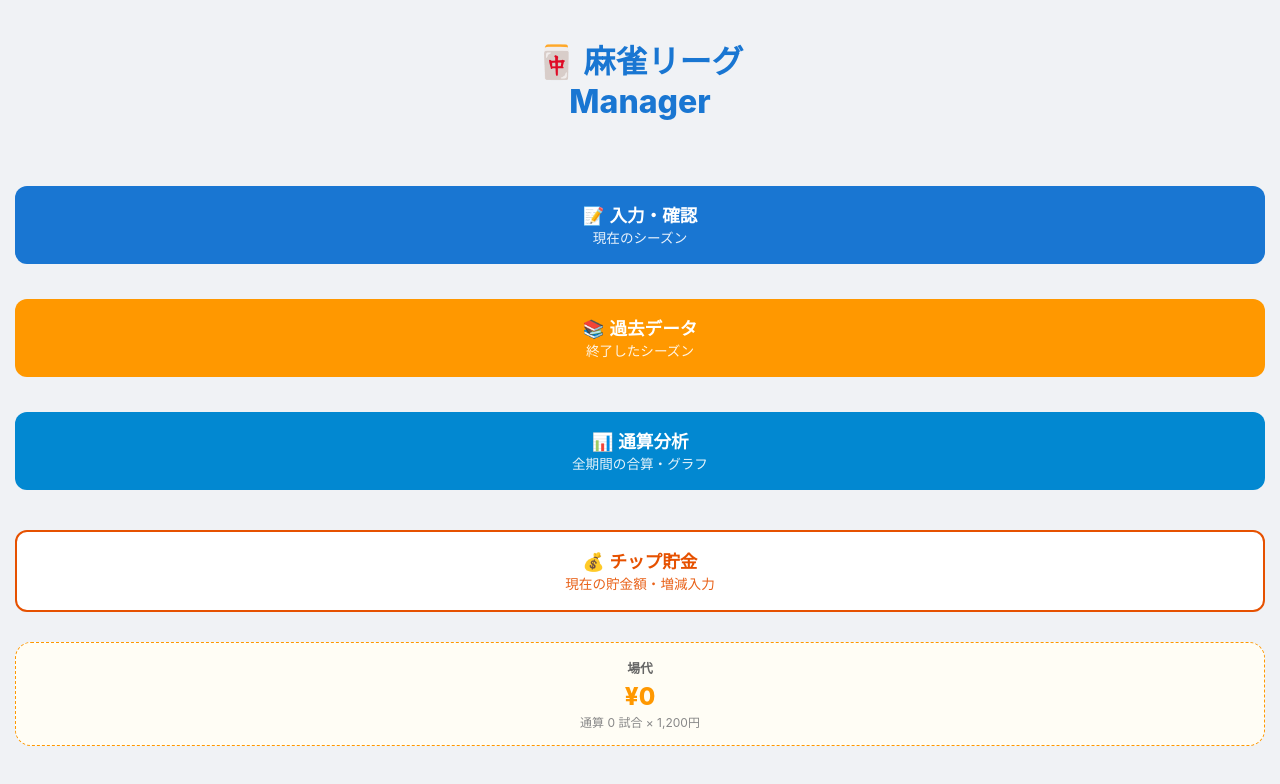
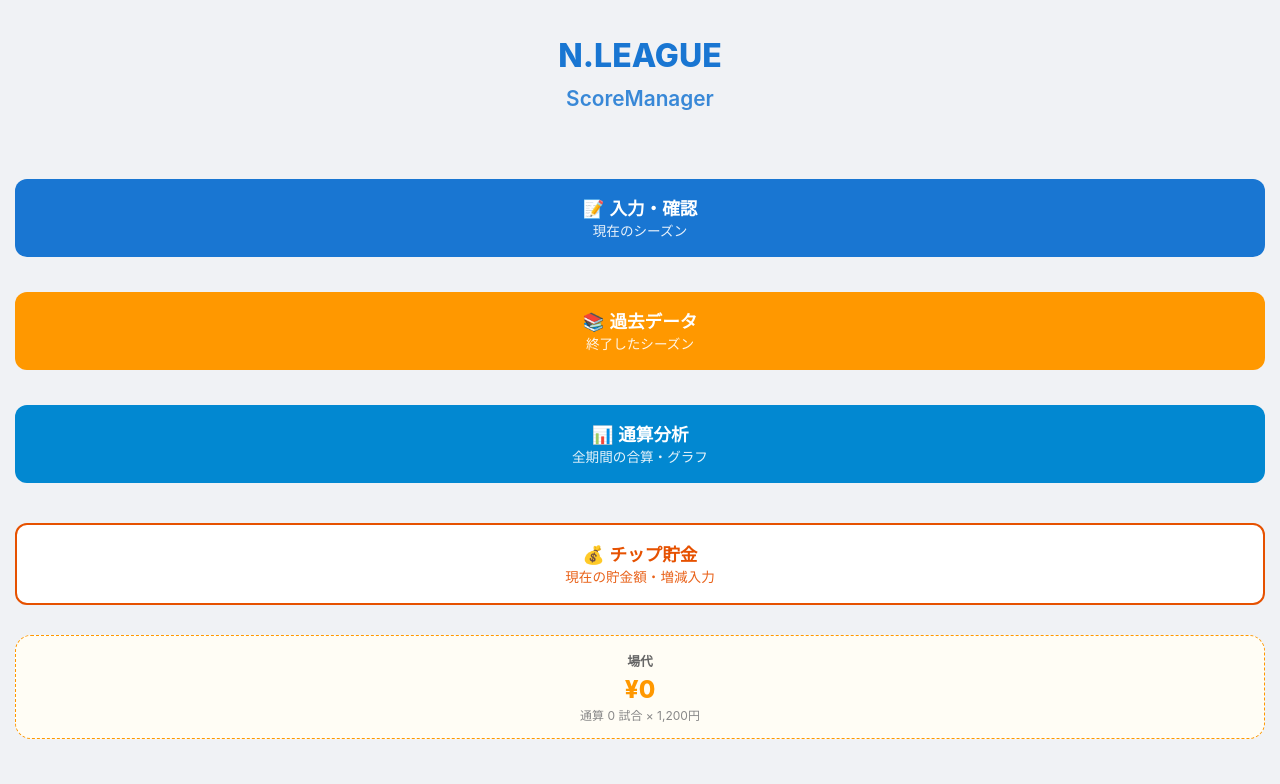
Before and after one commit to fmy7762/mahjong-score, a plain HTML site: page index.html in a window 1280 px wide. Drawn offline with nearby package versions, Linux system fonts and the light colour scheme; no server answers.

Commit message:
Add files via upload

```diff
--- a/index.html
+++ b/index.html
@@ -5,11 +5,12 @@
     <meta name="viewport" content="width=device-width, initial-scale=1.0, maximum-scale=1.0, user-scalable=no">
     <meta name="apple-mobile-web-app-capable" content="yes">
     <meta name="apple-mobile-web-app-status-bar-style" content="default">
-    <meta name="apple-mobile-web-app-title" content="麻雀リーグ">
+    <meta name="apple-mobile-web-app-title" content="N.LEAGUE">
 
-    <link rel="apple-touch-icon" href="https://1.bp.blogspot.com/-uKbdWwBqF7g/UvSIw28d2NI/AAAAAAAAdg0/D_iN2JMv98o/s800/mahjong_chun.png">
+    <link rel="apple-touch-icon" href="icon.png">
+    <link rel="icon" href="icon.png">
 
-    <title>3人麻雀リーグManager</title>
+    <title>N.LEAGUE ScoreManager</title>
     <script src="https://cdn.jsdelivr.net/npm/chart.js"></script>
     <style>
         :root {
@@ -114,7 +115,7 @@
     <div id="loader">読み込み中...</div>
 
     <div id="viewHome" class="container hidden">
-        <h1 class="home-title">🀄 麻雀リーグ<br>Manager</h1>
+        <h1 class="home-title">N.LEAGUE<br><span style="font-size:1.3rem; font-weight:600; opacity:0.85;">ScoreManager</span></h1>
 
         <div id="homeCurrentSeasonCard" class="card hidden" style="border-left: 5px solid var(--primary); padding: 15px;">
             <div style="display:flex; justify-content:space-between; align-items:flex-end; margin-bottom:10px; border-bottom:1px solid #eee; padding-bottom:10px;">
```
Also changed, not shown: icon.png.
